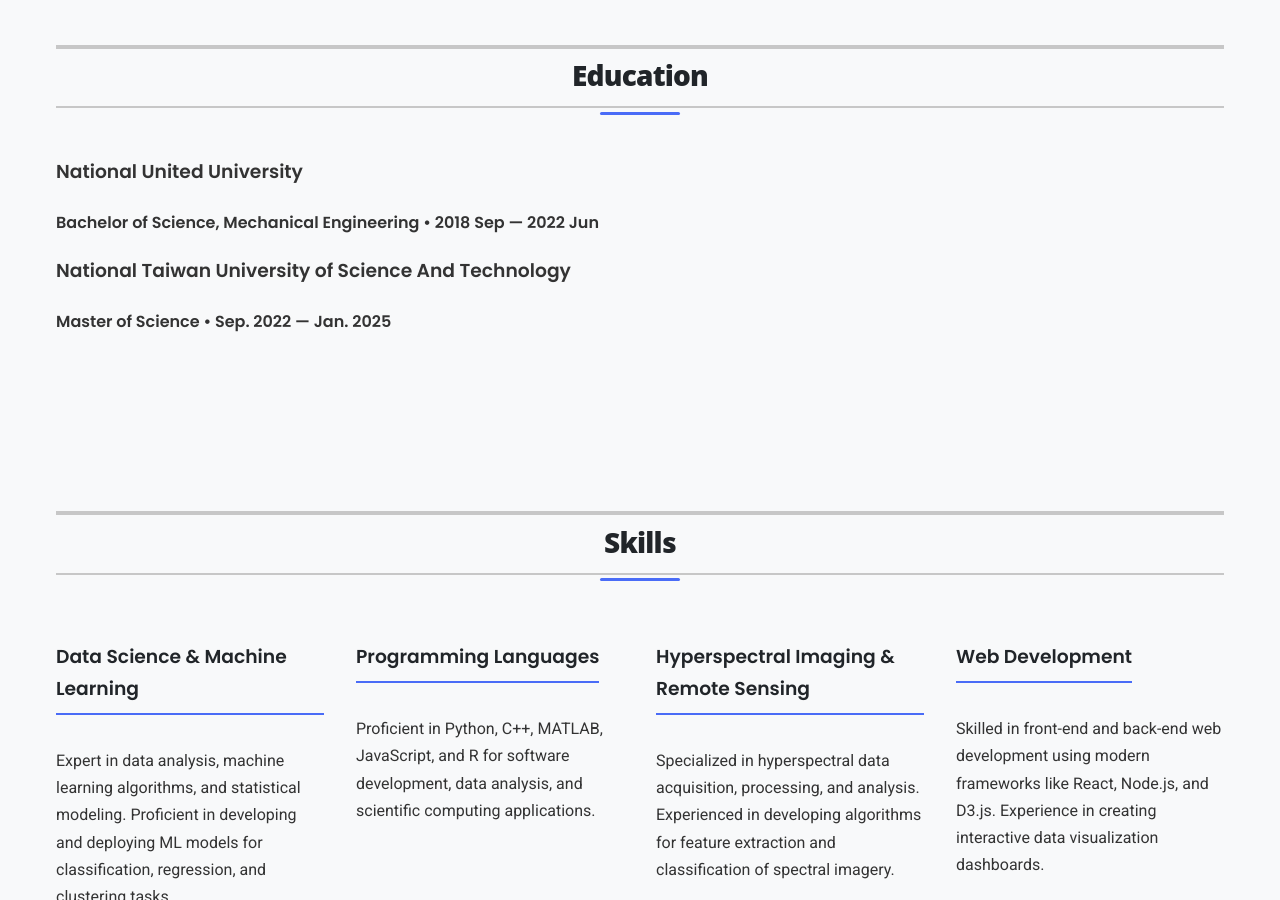
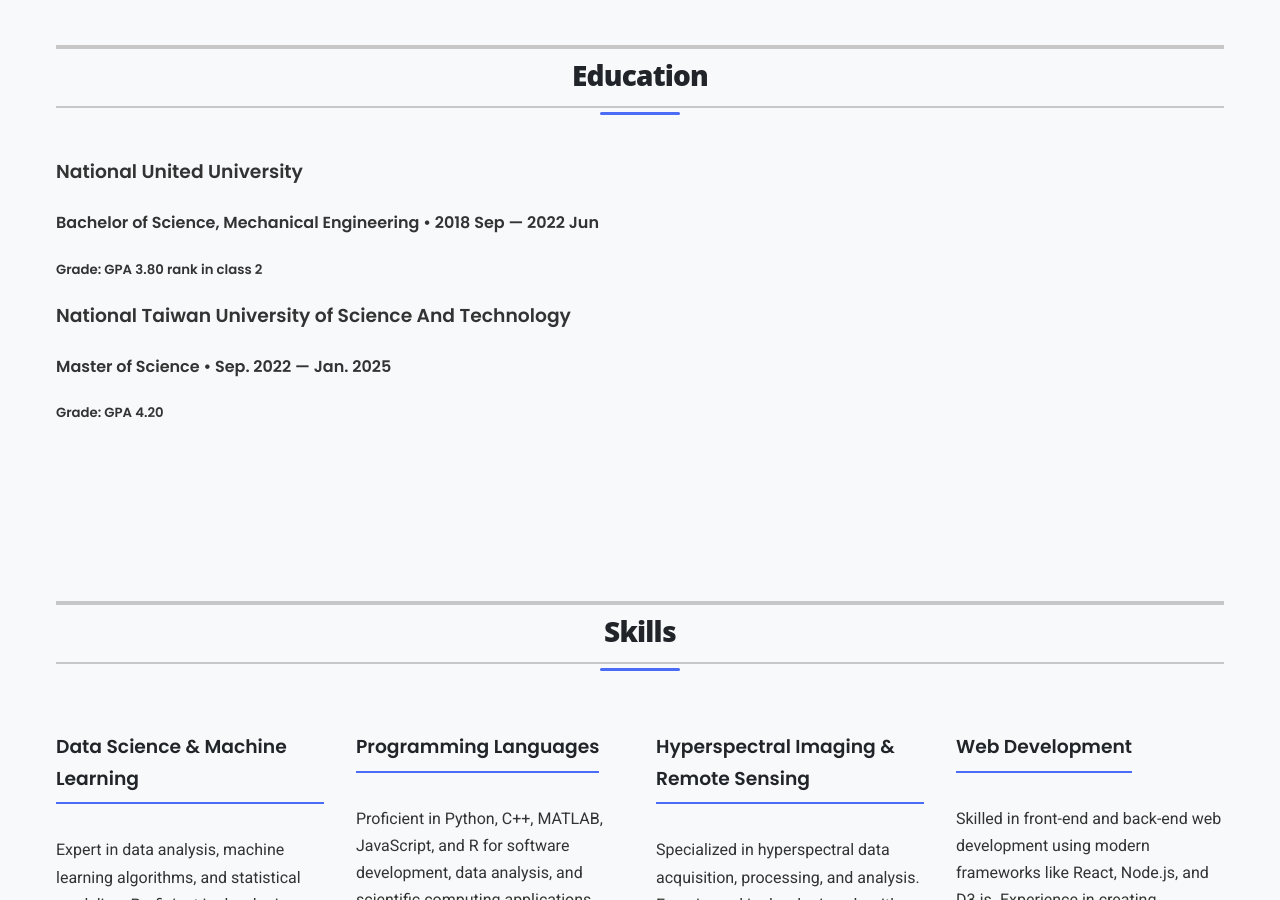
Before and after one commit to x29959/x29959.github.io, a Jekyll site: the page built from index.html, in a window 1280 px wide and 900 px high, scrolled down 4836 px. Built offline with Jekyll 4.4.1, drawn with Linux system fonts in a browser that asks for light colours.

```diff
--- a/_data/education.yml
+++ b/_data/education.yml
@@ -4,10 +4,10 @@
   year: 2018 Sep &mdash; 2022 Jun
   # awards:
   #   - award: Summa Cumme Laude graduate
-  grade: # Add your score here (e.g., GPA 3.8/4.0)
+  grade: GPA 3.80 rank in class 2 # Add your score here (e.g., GPA 3.8/4.0)
   experience: Experience:One year exchange student in National Chung Hsing University in Taiwan.
     # Interests
 - degree: Master of Science
   uni: National Taiwan University of Science And Technology
   year: Sep. 2022 &mdash; Jan. 2025
-  grade: # Add your score here (e.g., GPA 4.0/4.0)
+  grade: GPA 4.20 # Add your score here (e.g., GPA 4.0/4.0)
```
